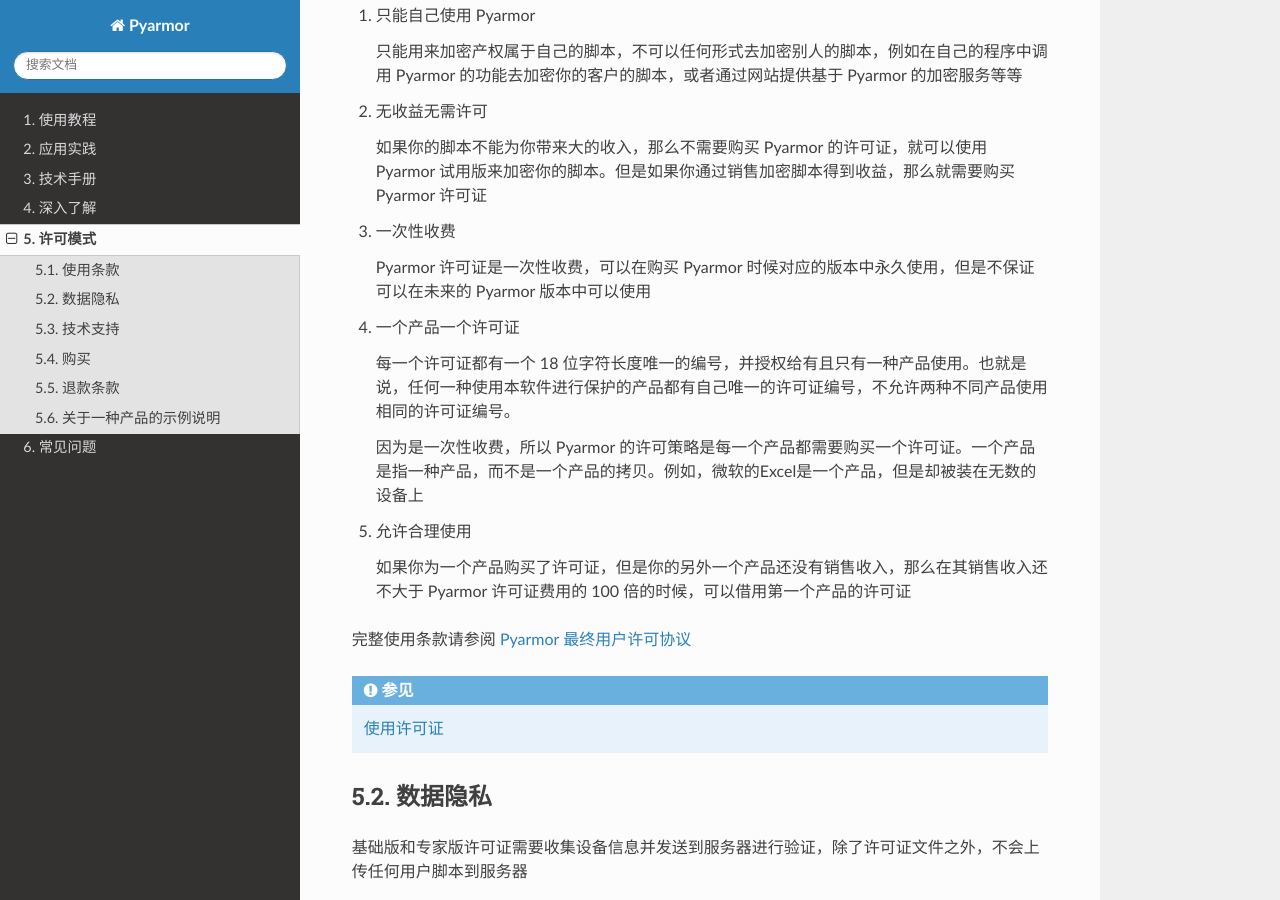
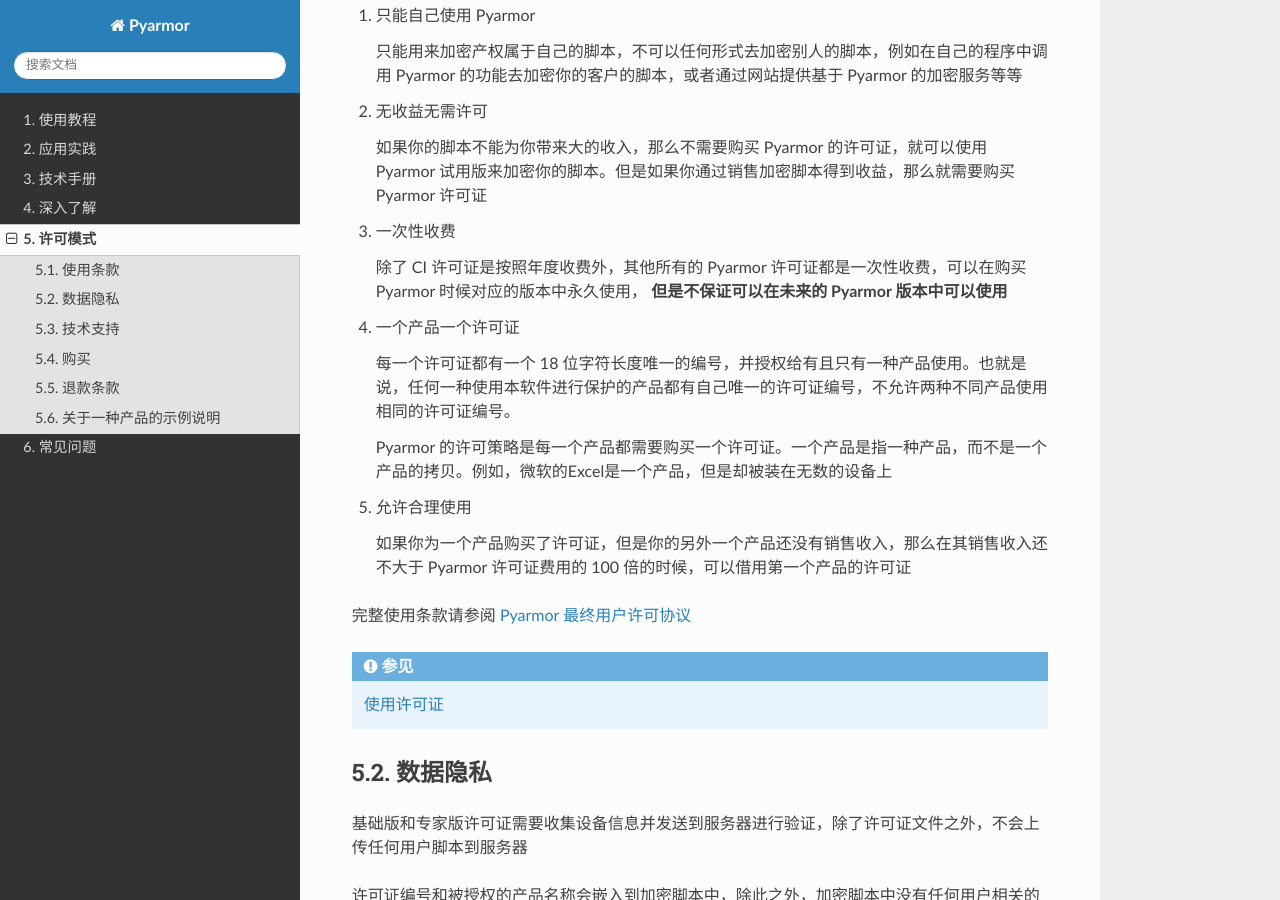
Before and after one commit to dashingsoft/pyarmor-docs-zh, a Sphinx documentation site: the page built from docs/licenses.rst, in a window 1280 px wide and 900 px high, scrolled down 1964 px. Built offline with Sphinx 7.4.7 and the Read the Docs theme 3.1.0, drawn with Linux system fonts in a browser that asks for light colours.

Commit message:
更正 CI 许可证是年度收费

```diff
--- a/docs/licenses.rst
+++ b/docs/licenses.rst
@@ -110,13 +110,13 @@
 
 3. 一次性收费
 
-   Pyarmor 许可证是一次性收费，可以在购买 Pyarmor 时候对应的版本中永久使用，但是不保证可以在未来的 Pyarmor 版本中可以使用
+   除了 CI 许可证是按照年度收费外，其他所有的 Pyarmor 许可证都是一次性收费，可以在购买 Pyarmor 时候对应的版本中永久使用， **但是不保证可以在未来的 Pyarmor 版本中可以使用**
 
 4. 一个产品一个许可证
 
    每一个许可证都有一个 18 位字符长度唯一的编号，并授权给有且只有一种产品使用。也就是说，任何一种使用本软件进行保护的产品都有自己唯一的许可证编号，不允许两种不同产品使用相同的许可证编号。
 
-   因为是一次性收费，所以 Pyarmor 的许可策略是每一个产品都需要购买一个许可证。一个产品是指一种产品，而不是一个产品的拷贝。例如，微软的Excel是一个产品，但是却被装在无数的设备上
+   Pyarmor 的许可策略是每一个产品都需要购买一个许可证。一个产品是指一种产品，而不是一个产品的拷贝。例如，微软的Excel是一个产品，但是却被装在无数的设备上
 
 5. 允许合理使用
 
@@ -190,8 +190,8 @@
      - 918
      -
    * - CI
-     - 892
-     - 968
+     - 512 / 年
+     - 562 / 年
      -
 
 退款条款
```
